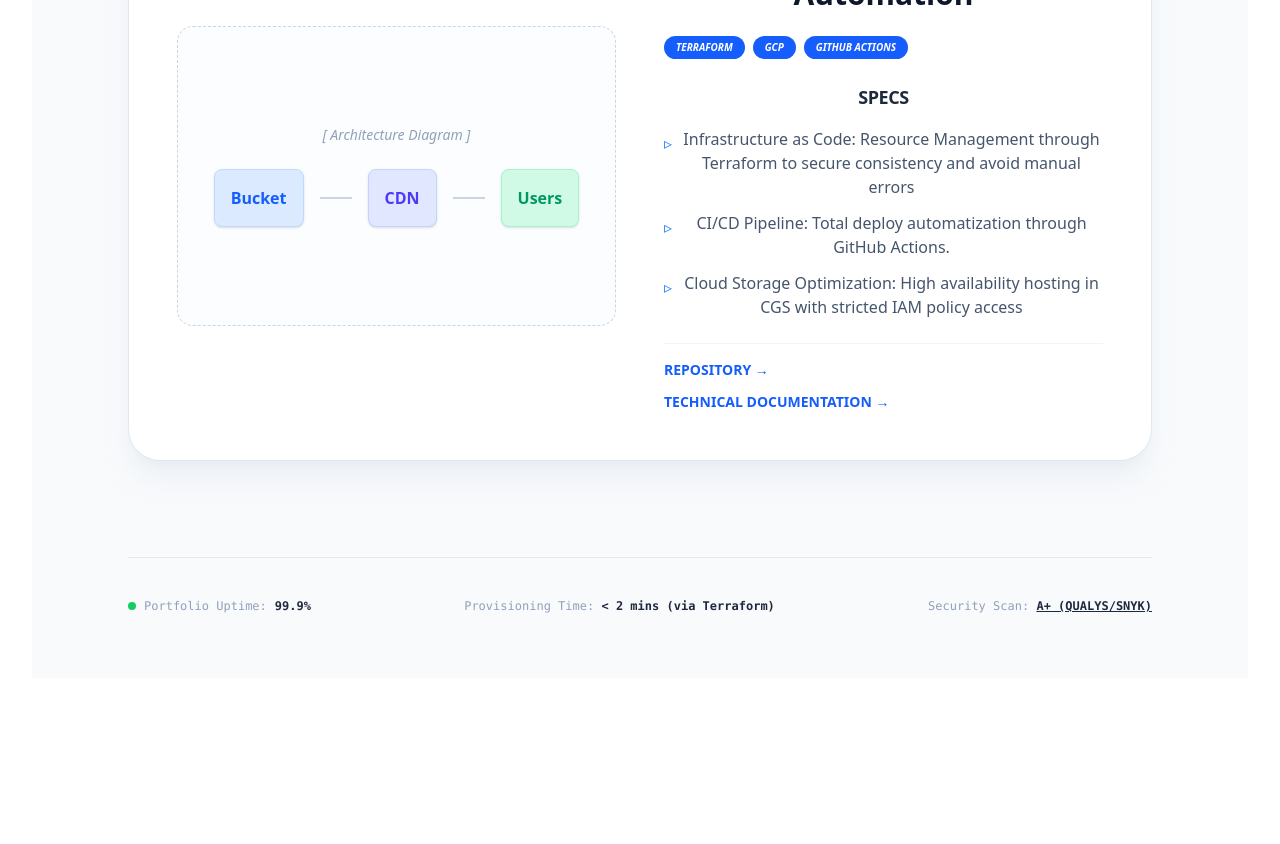
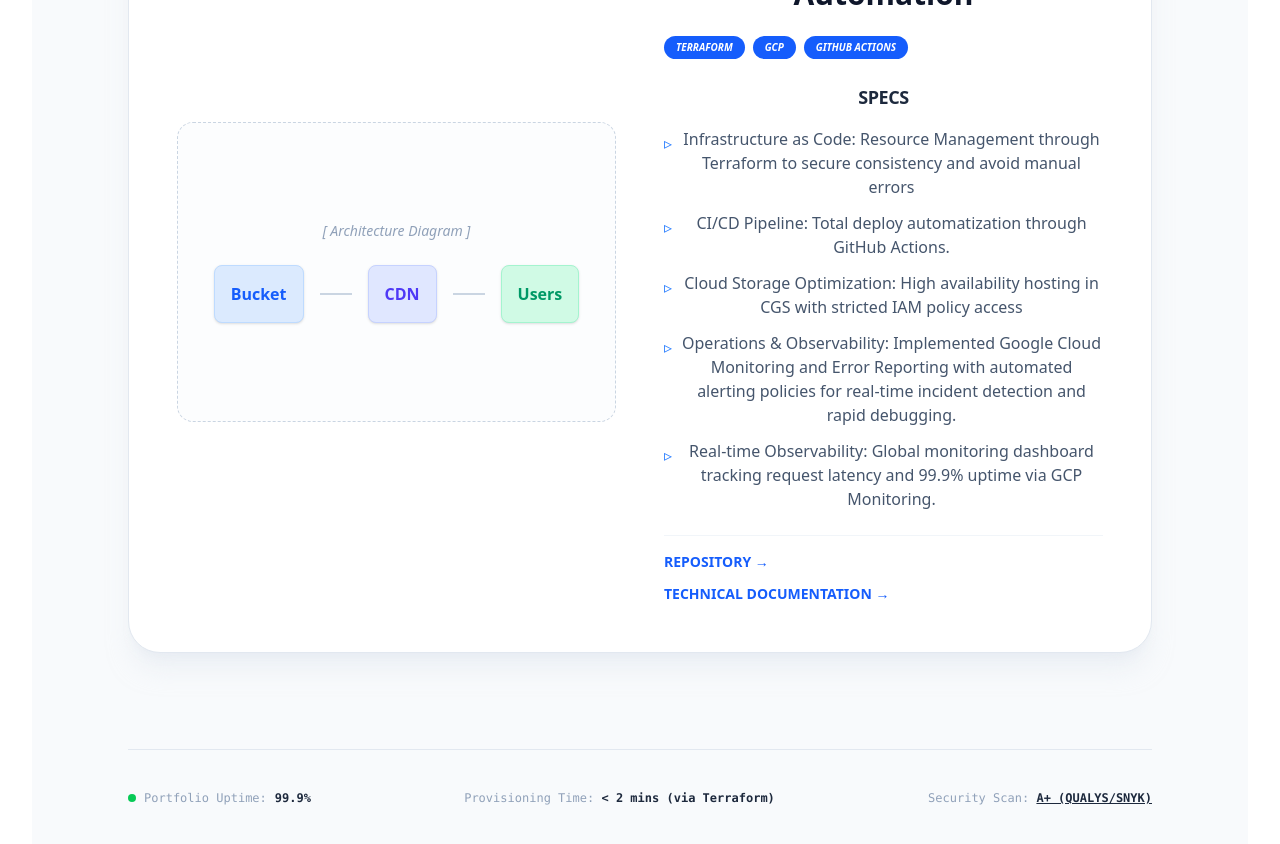
Before and after one commit to Seven-99/Portfolio-cloud-engineer, a React (Vite) app in the folder react/: page / in a window 1280 px wide. Shown: the part 1120-1964 px from the top of the page. Before the commit the page ends 1830 px from the top, so only its background shows below. Built offline with nearby package versions, Linux system fonts and the light colour scheme.

Commit message:
Added new features to ProjectCard component. updated the README with project details.

```diff
--- a/react/src/components/ProjectCard.jsx
+++ b/react/src/components/ProjectCard.jsx
@@ -35,7 +35,7 @@ export default function ProjectCard() {
           <div className="space-y-4">
             <h4 className="font-bold text-slate-800 text-lg uppercase tracking-tight">Specs</h4>
             <ul className="space-y-3">
-              {["Infrastructure as Code: Resource Management through Terraform to secure consistency and avoid manual errors", "CI/CD Pipeline: Total deploy automatization through GitHub Actions.", "Cloud Storage Optimization: High availability hosting in CGS with stricted IAM policy access"].map(spec => (
+              {["Infrastructure as Code: Resource Management through Terraform to secure consistency and avoid manual errors", "CI/CD Pipeline: Total deploy automatization through GitHub Actions.", "Cloud Storage Optimization: High availability hosting in CGS with stricted IAM policy access", "Operations & Observability: Implemented Google Cloud Monitoring and Error Reporting with automated alerting policies for real-time incident detection and rapid debugging.", "Real-time Observability: Global monitoring dashboard tracking request latency and 99.9% uptime via GCP Monitoring."].map(spec => (
                 <li key={spec} className="flex items-start gap-2 text-slate-600">
                   <span className="text-blue-500 mt-1">▹</span> {spec}
                 </li>
```
Also changed, not shown: 1 other file (tests, documents, lock files or other folders).
